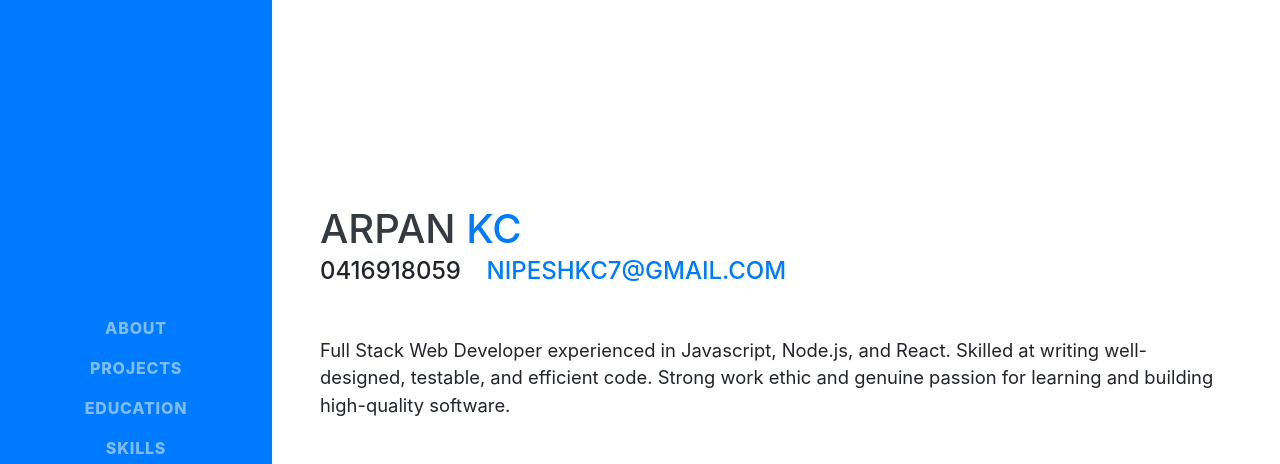
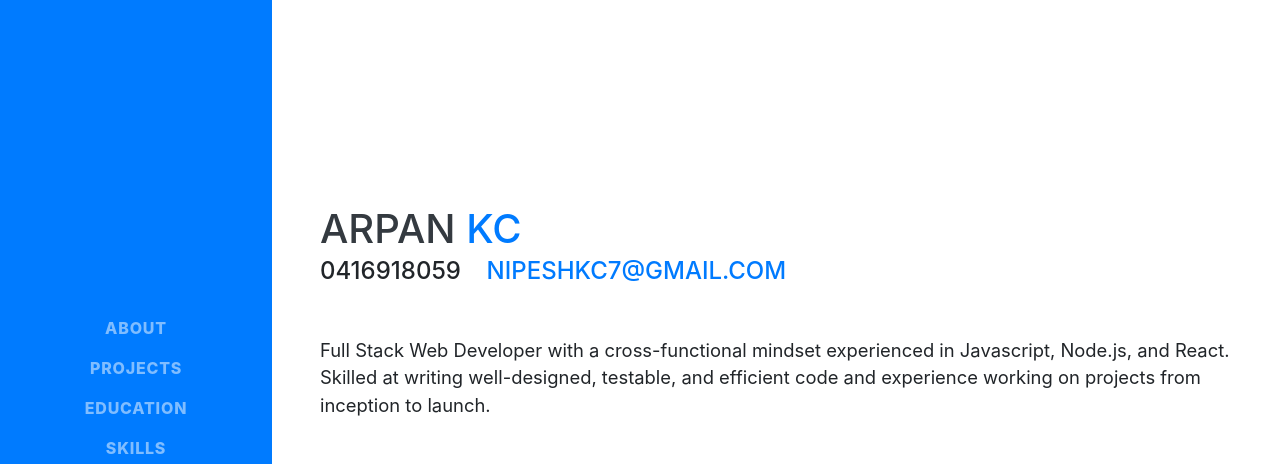
Before and after one commit to nipeshkc7/arpankc.com, a website with bundled scripts: page index.html in a window 1280 px wide. Shown: the top 464 px of the page. Built offline with nearby package versions, Linux system fonts and the light colour scheme; no server answers; a web font is replaced by a local one.

Commit message:
change summary

```diff
--- a/index.html
+++ b/index.html
@@ -86,9 +86,9 @@
           0416918059 &nbsp;&nbsp;
           <a href="mailto:nipeshkc7@gmail.com">nipeshkc7@gmail.com</a>
           <br></div>
-        <p class="lead mb-5">Full Stack Web Developer experienced in Javascript, Node.js, and React. Skilled at writing
-well-designed, testable, and efficient code. Strong work ethic and genuine passion for
-learning and building high-quality software.</p>
+        <p class="lead mb-5">Full Stack Web Developer with a cross-functional mindset experienced in Javascript,
+Node.js, and React. Skilled at writing well-designed, testable, and efficient code and
+experience working on projects from inception to launch.</p>
         <div class="social-icons">
           <a href="https://www.linkedin.com/in/arpan-kc7/" target="_blank">
             <i class="fab fa-linkedin-in"></i>
```
